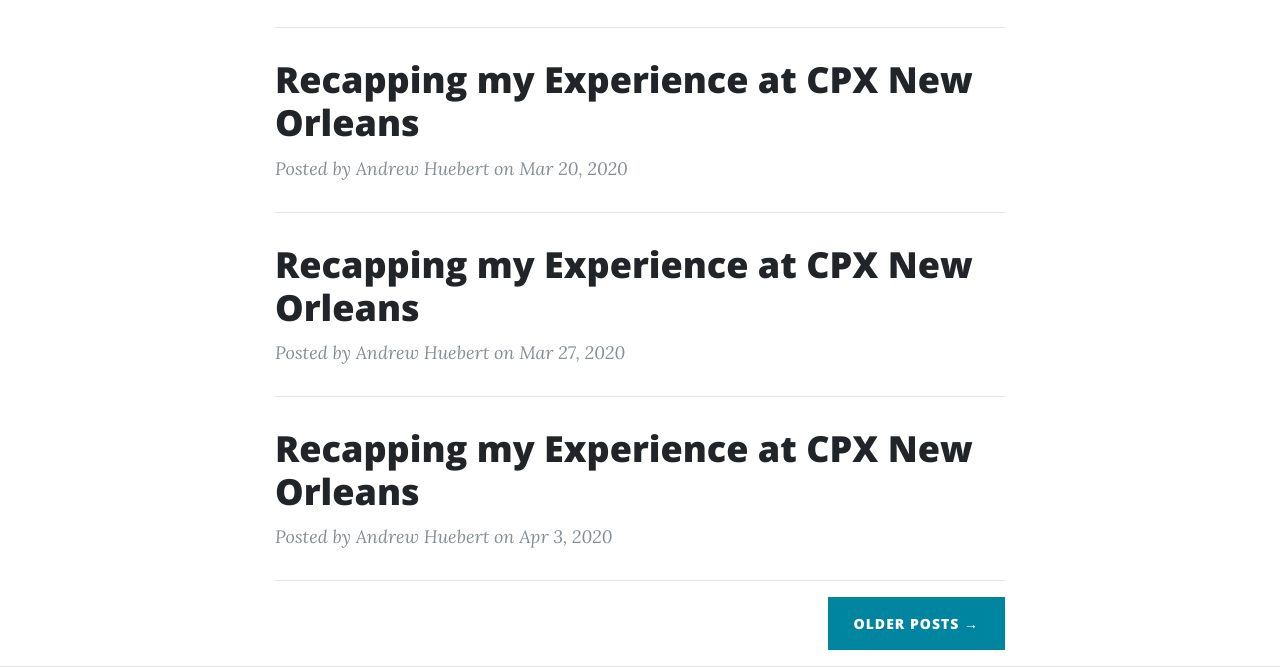
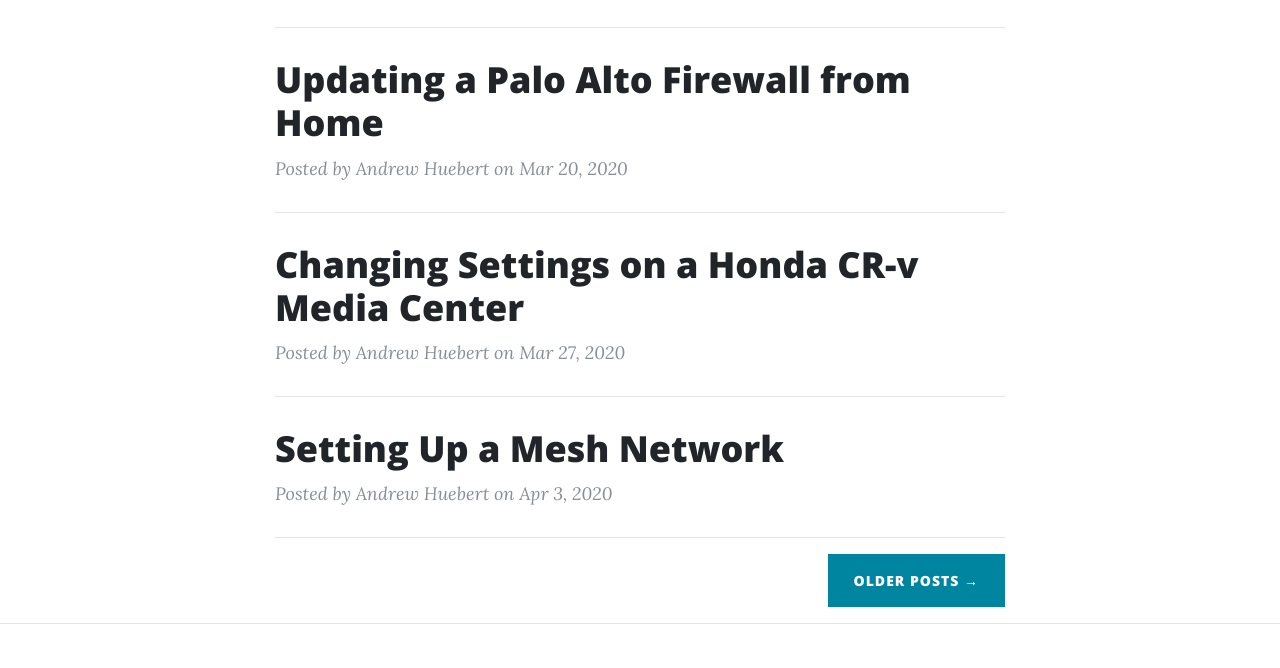
Before and after one commit to andrewHuebert/andrewHuebert.github.io, a website: page index.html in a window 1280 px wide. Shown: the part 1670-2338 px from the top of the page. Drawn offline with nearby package versions, Linux system fonts and the light colour scheme.

Commit message:
Update index.html

```diff
--- a/index.html
+++ b/index.html
@@ -117,7 +117,7 @@
         <div class="post-preview">
           <a href="post_6.html">
             <h2 class="post-title">
-              Recapping my Experience at CPX New Orleans
+              Updating a Palo Alto Firewall from Home
             </h2>
           </a>
           <p class="post-meta">Posted by Andrew Huebert on Mar 20, 2020
@@ -126,7 +126,7 @@
         <div class="post-preview">
           <a href="post_7.html">
             <h2 class="post-title">
-              Recapping my Experience at CPX New Orleans
+              Changing Settings on a Honda CR-v Media Center
             </h2>
           </a>
           <p class="post-meta">Posted by Andrew Huebert on Mar 27, 2020
@@ -135,7 +135,7 @@
         <div class="post-preview">
           <a href="post_8.html">
             <h2 class="post-title">
-              Recapping my Experience at CPX New Orleans
+              Setting Up a Mesh Network
             </h2>
           </a>
           <p class="post-meta">Posted by Andrew Huebert on Apr 3, 2020
```
